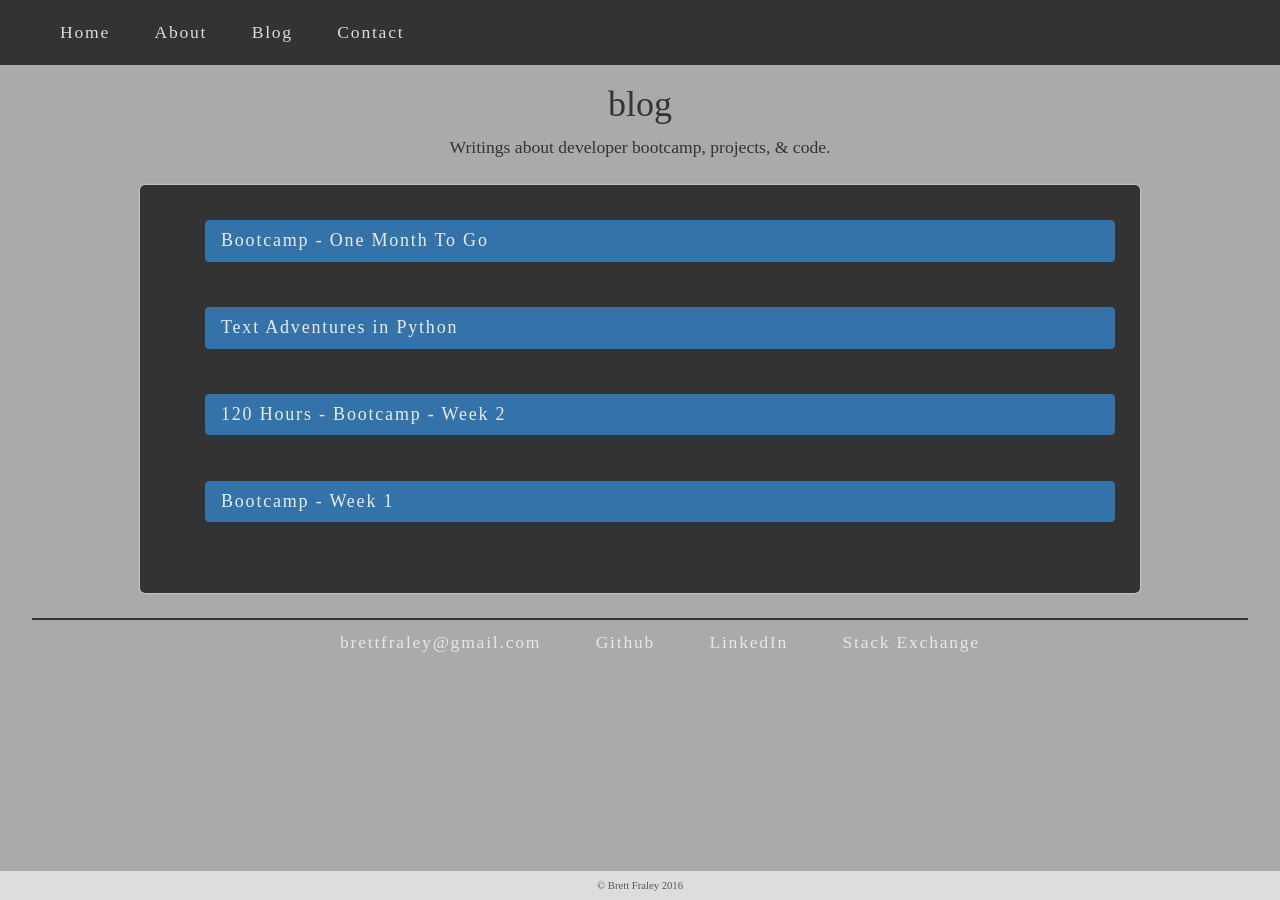
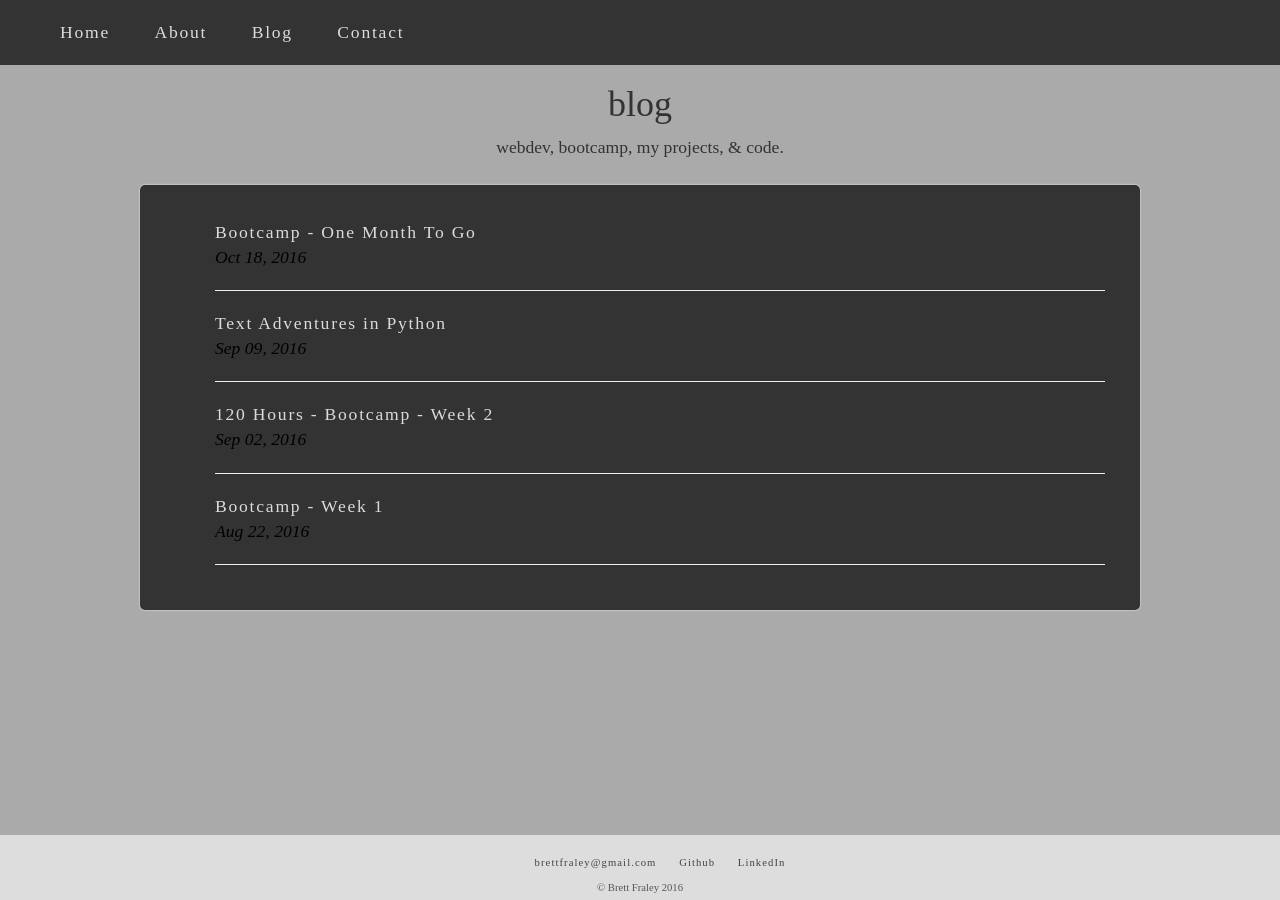
Before and after one commit to bFraley/bFraley.github.io, a Jekyll site: the page built from blog.html, in a window 1280 px wide. Built offline with Jekyll 4.4.1, drawn with Linux system fonts in a browser that asks for light colours; nearby versions of some CDN libraries; some web fonts are replaced.

Commit message:
style adjustments, moves social links into footer element

```diff
--- a/_includes/footer.html
+++ b/_includes/footer.html
@@ -1,14 +1,3 @@
-        <!-- Social Links Bar -->
-
-        <section class="social-links">
-		    <ul>
-		        <li><a href="mailto:brettfraley@gmail.com">brettfraley@gmail.com</a></li>
-				<li><a href="https://github.com/bFraley">Github</a></li>
-				<li><a href="http://linkedin.com/in/bFraley">LinkedIn</a></li>
-				<li><a href="http://stackoverflow.com/users/3355147/bfraley">Stack Exchange</a></li>
-			</ul>
-        </section>
-
     </div> <!-- end div id: wrapper -->
 
 <!-- For using Bootstrap -->
@@ -17,7 +6,17 @@
 <!-- Latest compiled and minified JavaScript -->
 <script src="https://maxcdn.bootstrapcdn.com/bootstrap/3.3.7/js/bootstrap.min.js" integrity="sha384-Tc5IQib027qvyjSMfHjOMaLkfuWVxZxUPnCJA7l2mCWNIpG9mGCD8wGNIcPD7Txa" crossorigin="anonymous"></script>
 
-<footer>&copy; Brett Fraley 2016</footer>
+<footer>
+    <!-- Social Links Bar -->
+
+    <section class="social-links">
+        <ul>
+            <li><a href="mailto:brettfraley@gmail.com">brettfraley@gmail.com</a></li>
+            <li><a href="https://github.com/bFraley">Github</a></li>
+            <li><a href="http://linkedin.com/in/bFraley">LinkedIn</a></li>
+        </ul>
+    </section>
+&copy; Brett Fraley 2016</footer>
 
 </body>
 </html>
--- a/blog.html
+++ b/blog.html
@@ -4,14 +4,15 @@ title: Blog
 ---
 
 <h1>blog</h1>
-<p>Writings about developer bootcamp, projects, &amp; code.</p>
+<p>webdev, bootcamp, my projects, &amp; code.</p>
 
 <article class="blog-list">
     <ul>
         {% for post in site.posts %}
         <li>
-            <h4><a href="{{ post.url }}" class="list-group-item active">{{ post.title }}</a></h4>
-            <span class="list-group-item-text">{{ post.date | date: "%b %d, %Y" }}</span>
+            <a href="{{ post.url }}">{{ post.title }}</a>
+            <span>{{ post.date | date: "%b %d, %Y" }}</span>
+            <hr>
         </li>
 
         {% endfor %}
--- a/styles.css
+++ b/styles.css
@@ -32,8 +32,8 @@ footer {
     position:fixed;
     bottom:0;
     width: 100%;
-    margin: 25px 0px 0px 0px;
-    padding: 7px;
+    margin: 100px 0px 0px 0px;
+    padding:20px 0px 5px 0px;
     color: #fff;
     font-size: 8pt;
     background-color: #ddd;
@@ -63,29 +63,17 @@ nav {
 }
 
 nav ul li {
-    list-style-type: none;
+    list-style-type:none;
     display:inline-block;
     margin:20px;
     color:#fff;
-}
-
-.social-links {
-    padding:10px;
-    font-weight:200;
-    width:100%;
-    margin:25px 0px;
-    border-top:solid 2px #333;
-}
-
-.social-links ul li {
-    display:inline;
-    margin:25px;
 }
 
 #wrapper {
     width:95%;
     margin:auto;
     text-align:center;
+    padding-bottom: 200px
 }
 
 #brettfraley-photo {
@@ -177,11 +165,40 @@ header {
 }
 
 .blog-list {
-    width:90%;
-    max-width:1000px;
+   width:90%;
+   max-width:1000px;
    background-color:#333;
+   color:#333;
 }
 
 .blog-list ul li {
     list-style:none;
+    margin:10px;
 }
+
+.blog-list span {
+    color:#000;
+    font-style:italic;
+    display:block;
+}
+
+.social-links {
+    width:100%;
+}
+
+.social-links a {
+    color:#333;
+}
+
+.social-links a:hover {
+  opacity: 1;
+  color:#008fcc;
+  text-shadow:0px 1px 1px #999;
+}
+
+.social-links ul li{
+    font-weight:200;
+    display:inline;
+    margin:10px;
+    color:#000;
+}
```
Also changed, not shown: 5 other files.
